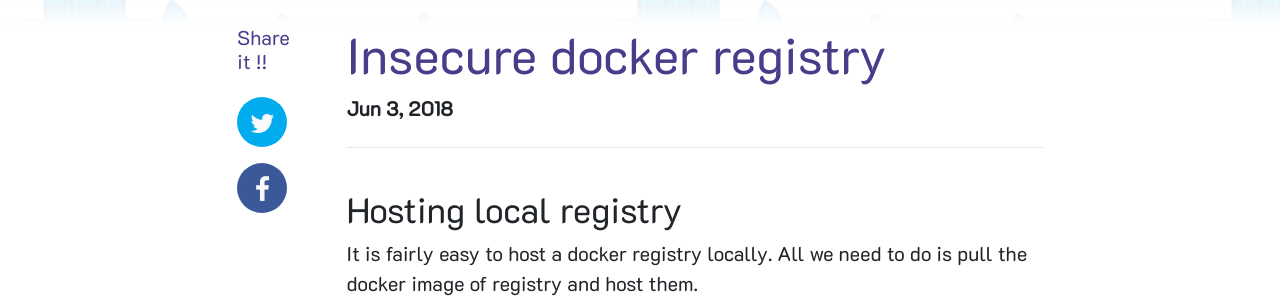
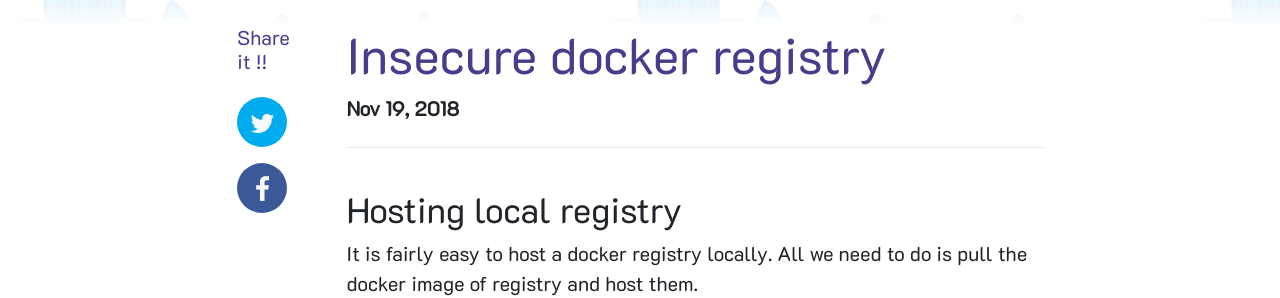
Before and after one commit to Geosynopsis/geosynopsis.github.io, a Jekyll site: the page built from _posts/2018-11-19-Insecure-docker-registry.md, in a window 1280 px wide and 900 px high. Shown: the part 245-543 px from the top of the window. Built offline with Jekyll 4.4.1, drawn with Linux system fonts in a browser that asks for light colours; nearby versions of some CDN libraries; comment, search, counter and statistics services are not loaded.

Commit message:
Local registry

```diff
--- a/_posts/2018-11-19-Insecure-docker-registry.md
+++ b/_posts/2018-11-19-Insecure-docker-registry.md
@@ -1,7 +1,7 @@
 ---
 layout: post
 title:  "Insecure docker registry"
-date:   2018-06-03 19:10
+date:   2018-11-19 19:10
 categories: [development, technology]
 tags: [docker, kubernetes]
 title_image: /assets/images/posts/dockerlogo.png
```
